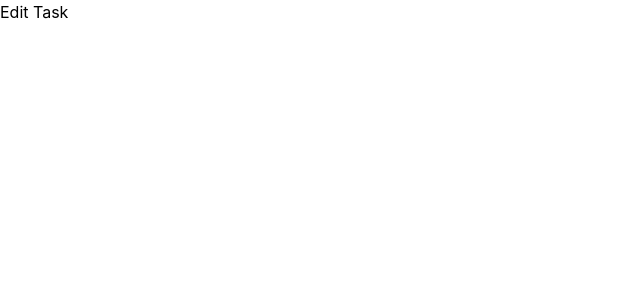
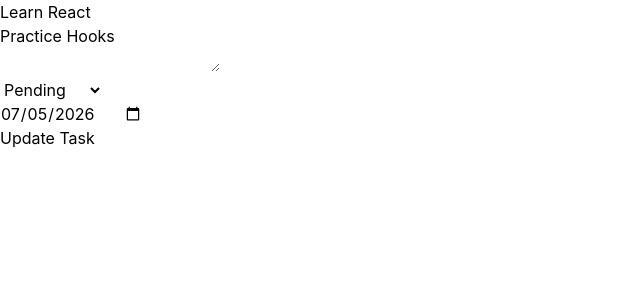
Before and after one commit to Arjunarunachalan/digitrally_machinetest, a React app in the folder frontend/: page /tasks/1 in a window 1280 px wide. Shown: the top 300 px of the page, without its empty margins (0-640 px from the left). Built offline with nearby package versions, Linux system fonts and the light colour scheme; data requests are answered from the project's data file; the HTML template or start-up script is replaced by a standard one.

Commit message:
Implement task CRUD with Redux and reusable components

```diff
--- /dev/null
+++ b/frontend/db.json
@@ -0,0 +1,19 @@
+{
+  "tasks": [
+    {
+      "id": "1",
+      "title": "Learn React",
+      "description": "Practice Hooks",
+      "status": "Pending",
+      "dueDate": "2026-07-05"
+    },
+    {
+      "id": "2",
+      "title": "Build Redux Store",
+      "description": "Configure Toolkit",
+      "status": "Completed",
+      "dueDate": "2026-07-03"
+    }
+  ],
+  "$schema": "./node_modules/json-server/schema.json"
+}
--- /dev/null
+++ b/frontend/src/components/Navbar.jsx
@@ -0,0 +1,9 @@
+import React from 'react'
+
+const Navbar = () => {
+  return (
+    <div>Navbar</div>
+  )
+}
+
+export default Navbar
--- /dev/null
+++ b/frontend/src/components/TaskForm.jsx
@@ -0,0 +1,100 @@
+import { useState } from "react";
+
+function TaskForm({
+    initialData,
+    onSubmit,
+    submitText
+}) {
+    const [formData, setFormData] = useState(initialData || {
+        title: "",
+        description: "",
+        status: "Pending",
+        dueDate: ""
+    });
+    const [errors, setErrors] = useState({});
+
+    const handleChange = (e) => {
+        const { name, value } = e.target;
+        setFormData((prev) => ({ ...prev, [name]: value }));
+    }
+
+    const validate = () => {
+        const newErrors = {};
+
+        if (!formData.title.trim())
+            newErrors.title = "Title is required";
+
+        if (!formData.description.trim())
+            newErrors.description = "Description is required";
+
+        if (!formData.dueDate)
+            newErrors.dueDate = "Due date is required";
+
+        setErrors(newErrors);
+
+        return Object.keys(newErrors).length === 0;
+    };
+
+    const handleSubmit = (e) => {
+        e.preventDefault();
+
+        if (!validate()) return;
+
+        onSubmit(formData);
+    };
+    return (
+        <form onSubmit={handleSubmit}>
+            <div>
+                <input
+                    type="text"
+                    name="title"
+                    value={formData.title}
+                    onChange={handleChange}
+                    placeholder="Enter title"
+                />
+
+                {errors.title && (
+                    <p>{errors.title}</p>
+                )}
+            </div>
+            <div>
+                <textarea
+                    name="description"
+                    value={formData.description}
+                    onChange={handleChange}
+                />
+
+                {errors.description && (
+                    <p>{errors.description}</p>
+                )}
+            </div>
+            <div>
+                <select
+                    name="status"
+                    value={formData.status}
+                    onChange={handleChange}
+                >
+                    <option value="Pending">Pending</option>
+                    <option value="Completed">Completed</option>
+                </select>
+            </div>
+            <div>
+                <input
+                    type="date"
+                    name="dueDate"
+                    value={formData.dueDate}
+                    onChange={handleChange}
+                />
+
+                {errors.dueDate && (
+                    <p>{errors.dueDate}</p>
+                )}
+            </div>
+            <button type="submit">
+                {submitText}
+            </button>
+        </form>
+    )
+
+}
+export default TaskForm;
--- /dev/null
+++ b/frontend/src/components/TaskTable.jsx
@@ -0,0 +1,46 @@
+import { Link } from "react-router-dom";
+function TaskTable({ tasks }) {
+    return (
+        <div className="overflow-x-auto">
+            <table className="w-full border-collapse border border-gray-300 ">
+                <thead>
+                    <tr className="bg-gray-200">
+                        <th className="border p-2">Title</th>
+                        <th className="border p-2">Description</th>
+                        <th className="border p-2">Status</th>
+                        <th className="border p-2">Due Date</th>
+                        <th className="border p-2">Actions</th>
+                    </tr>
+                </thead>
+
+                <tbody>
+                    {tasks.length === 0 ? (
+                        <tr>
+                            <td colSpan={5} className="border p-4 text-center">
+                                No tasks found.
+                            </td>
+                        </tr>
+                    ) : (
+                        tasks.map((task) => (
+                            <tr key={task.id}>
+                                <td className="border p-2">{task.title}</td>
+                                <td className="border p-2">{task.description}</td>
+                                <td className="border p-2">{task.status}</td>
+                                <td className="border p-2">{task.dueDate}</td>
+                                <td className="border p-2 space-x-2">
+                                    <Link to={`/tasks/${task.id}`}>
+                                        <button>Edit</button>
+                                    </Link>
+                                    <button>Delete</button>
+                                </td>
+                            </tr>
+                        ))
+                    )}
+                </tbody>
+            </table>
+        </div>
+
+    );
+}
+
+export default TaskTable;
--- a/frontend/src/pages/CreateTask.jsx
+++ b/frontend/src/pages/CreateTask.jsx
@@ -1,5 +1,37 @@
-function CreateTask() {
-  return <h1>Create Task</h1>;
+import { useNavigate } from "react-router-dom";
+import { useDispatch } from "react-redux";
+
+import TaskForm from "../components/TaskForm";
+import { createTask } from "../services/taskApi";
+import { addTask } from "../redux/taskSlice";
+
+const CreateTask = () => {
+    const dispatch = useDispatch();
+    const navigate = useNavigate();
+
+    const handleCreate  = async (formData) =>{
+try {
+    const response = await createTask(formData)
+    dispatch(addTask(response.data));
+    navigate("/tasks");
+
+} catch (error) {
+    console.log(error);
 }
+    }
+
+    return (
+        <TaskForm
+        initialData={{
+            title: "",
+             description: "",
+            status: "Pending",
+            dueDate: ""
+        }}
+        onSubmit={handleCreate}
+        submitText="Create Task"
+        />
+    );
+};
 
 export default CreateTask;
--- a/frontend/src/pages/EditTask.jsx
+++ b/frontend/src/pages/EditTask.jsx
@@ -1,5 +1,52 @@
-function EditTask() {
-  return <h1>Edit Task</h1>;
+import { useEffect, useState } from "react";
+import { useDispatch, useSelector } from "react-redux";
+import { useNavigate, useParams } from "react-router-dom";
+import TaskForm from "../components/TaskForm";
+import { getTaskById, updateTask } from "../services/taskApi";
+import { updateTask as updateTaskAction } from "../redux/taskSlice";
+
+const EditTask = () => {
+    const { id } = useParams();
+    const dispatch = useDispatch();
+    const navigate = useNavigate();
+
+    const [task, setTask] = useState(null);
+
+    useEffect(() => {
+        fetchTask();
+    }, [id]);
+
+    const fetchTask = async () => {
+        try {
+            const response = await getTaskById(id);
+            setTask(response.data);
+        } catch (error) {
+            console.log(error);
+        }
+    };
+    if (!task) {
+        return <h2>Loading...</h2>;
+    }
+
+    const handleUpdate = async (formData) => {
+        try {
+            const response = await updateTask(id, formData);
+            dispatch(updateTaskAction(response.data));
+            navigate("/tasks");
+        } catch (error) {
+            console.log(error);
+        }
+    }
+
+
+
+    return (
+        <TaskForm
+            initialData={task}
+            onSubmit={handleUpdate}
+            submitText="Update Task"
+        />
+    )
 }
 
 export default EditTask;
--- a/frontend/src/pages/TaskList.jsx
+++ b/frontend/src/pages/TaskList.jsx
@@ -1,9 +1,33 @@
-import React from 'react'
+import { useEffect } from "react";
+import { useDispatch, useSelector } from "react-redux";
+import { getTasks } from "../services/taskApi";
+import { setTasks } from "../redux/taskSlice";
+import TaskTable from "../components/TaskTable";
+
 
 const TaskList = () => {
-  return (
-    <div>TaskList</div>
-  )
+    const dispatch = useDispatch();
+    const { tasks } = useSelector((state) => state.tasks);
+
+    useEffect(() => {
+        fetchTasks()
+    }, [])
+
+    const fetchTasks = async () => {
+        try {
+            const response = await getTasks();
+            dispatch(setTasks(response.data));
+        } catch (error) {
+            console.log(error);
+        }
+    }
+    return (
+        <div className="p-8">
+            <h1 className="text-3xl font-bold mb-6">Task List</h1>
+
+            <TaskTable tasks={tasks} />
+        </div>
+    )
 }
 
 export default TaskList
--- a/frontend/src/redux/taskSlice.js
+++ b/frontend/src/redux/taskSlice.js
@@ -1,14 +1,44 @@
-import {createSlice} from "@reduxjs/toolkit";
+import { createSlice } from "@reduxjs/toolkit";
+
 const initialState = {
   tasks: [],
-  loading: false,
-  error: null,
 };
-const taskSlice  = createSlice({
-    name: "tasks",
-    initialState,
-    reducers: {
 
+const taskSlice = createSlice({
+  name: "tasks",
+  initialState,
+  reducers: {
+    setTasks(state, action) {
+      state.tasks = action.payload;
     },
+
+    addTask(state, action) {
+      state.tasks.push(action.payload);
+    },
+
+    updateTask(state, action) {
+      const index = state.tasks.findIndex(
+        (task) => task.id === action.payload.id
+      );
+
+      if (index !== -1) {
+        state.tasks[index] = action.payload;
+      }
+    },
+
+    deleteTask(state, action) {
+      state.tasks = state.tasks.filter(
+        (task) => task.id !== action.payload
+      );
+    },
+  },
 });
+
+export const {
+  setTasks,
+  addTask,
+  updateTask,
+  deleteTask,
+} = taskSlice.actions;
+
 export default taskSlice.reducer;
--- /dev/null
+++ b/frontend/src/services/taskApi.js
@@ -0,0 +1,15 @@
+import axios from "axios";
+
+const API = axios.create({
+  baseURL: "http://localhost:3001",
+});
+
+export const getTasks = () => API.get("/tasks");
+
+export const createTask = (task) => API.post("/tasks", task);
+
+export const updateTask = (id, task) => API.put(`/tasks/${id}`, task);
+
+export const deleteTask = (id) => API.delete(`/tasks/${id}`);
+
+export const getTaskById = (id) => API.get(`/tasks/${id}`);
```
Also changed, not shown: frontend/src/components/Filter.jsx (added).
